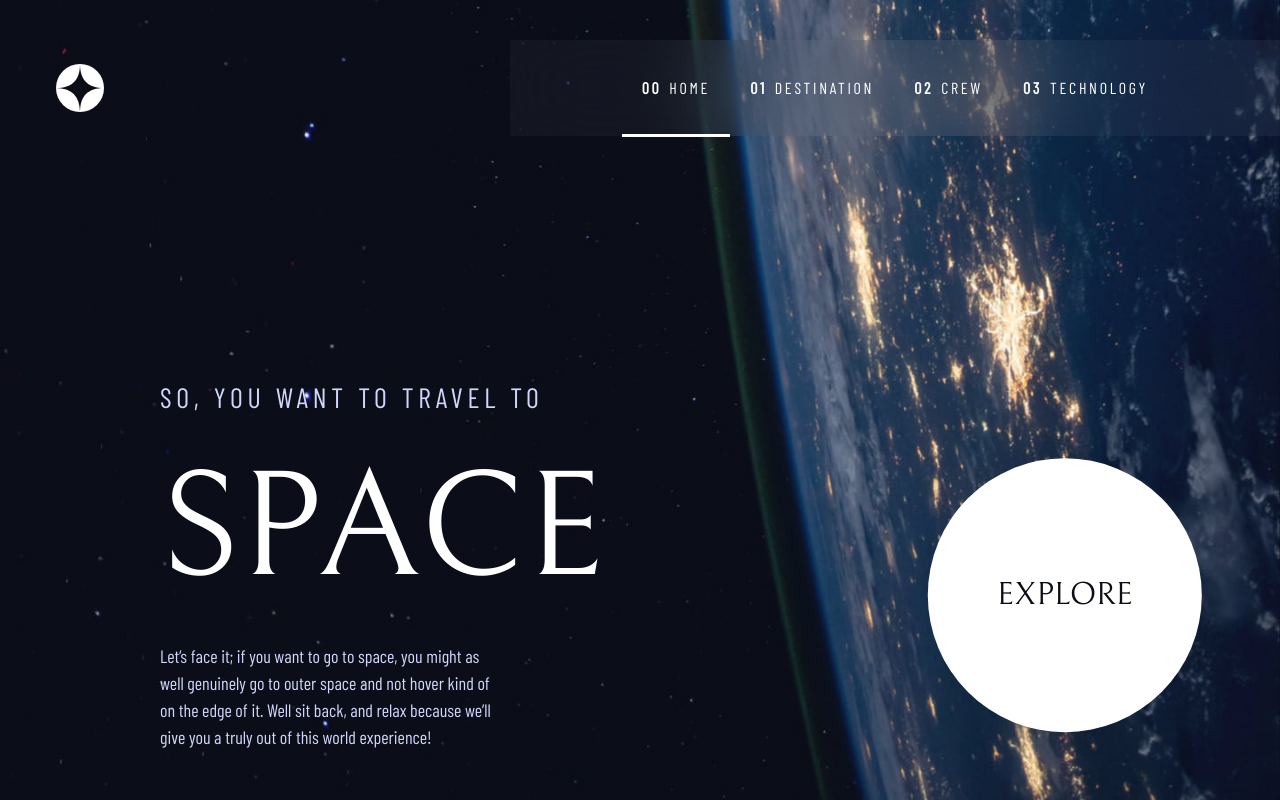
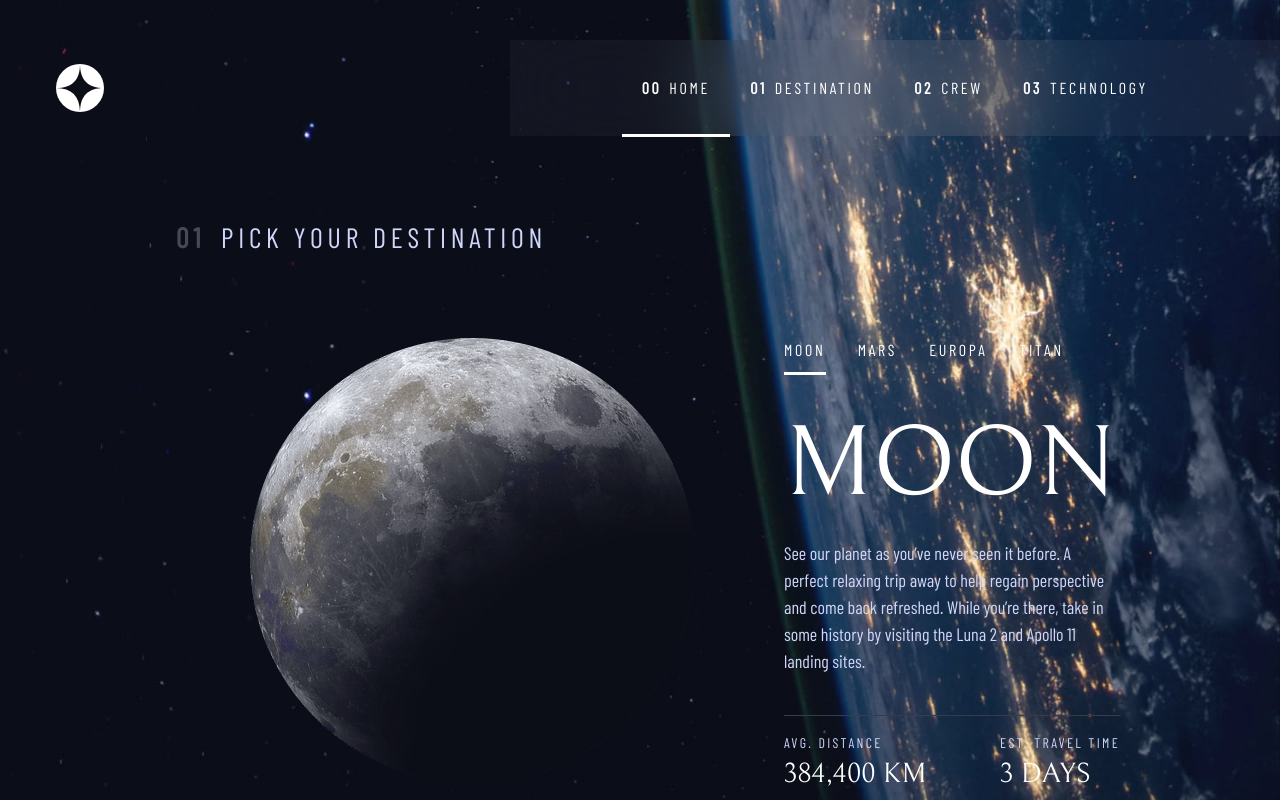
Before and after one commit to ostmartin/space-tourism-multi-page-website, a React (Vite) app: page / in a window 1280 px wide. Built offline with nearby package versions, Linux system fonts and the light colour scheme.

Commit message:
optimized styles for destination component, deleted destination.module.scss

```diff
--- a/src/features/destination/Destination.jsx
+++ b/src/features/destination/Destination.jsx
@@ -1,41 +1,40 @@
 import { useState } from 'react';
 
-import { Tab } from '../../ui';
+import { Tab, Heading, SubHeading, BodyText } from '../../ui';
 
-import styles from './styles/destination.module.scss';
 import Moon from './images/image-moon.png';
 
 const Destination = () => {
     return (
-        <div className={styles.destinationContainer}>
-            <header>
-                <div className={styles['heading-5']}>
-                    <span>01</span>
+        <div className='px-40'>
+            <header className='py-20'>
+                <div className='heading-5'>
+                    <span className='font-bold text-[#fff] opacity-[0.25] px-4'>01</span>
                     pick your destination
                 </div>
             </header>
-            <section className={styles.destinationContant}>
-                <div className={styles.planet}>
-                    <img src={Moon} alt="Moon" />
+            <section className='flex flex-row justify-between'>
+                <div className='w-[65%]'>
+                    <img className='m-auto' src={Moon} alt="Moon" />
                 </div>
-                <div className={styles.tabs}>
-                    <ul className={styles.tabsList}>
+                <div className='container h-full max-w-[50%] w-[35%]'>
+                    <ul className='flex w-full gap-8 mb-4'>
                         <Tab text={'Moon'} addClass='active'/>
                         <Tab text={'Mars'}/>
                         <Tab text={'Europa'}/>
                         <Tab text={'Titan'}/>
                     </ul>
-                    <div className={styles.tabsDescription}>
-                        <div className={styles['heading-2']}>Moon</div>
-                        <div className={styles['body-text']}>See our planet as you’ve never seen it before. A perfect relaxing trip away to help regain perspective and come back refreshed. While you’re there, take in some history by visiting the Luna 2 and Apollo 11 landing sites.</div>
-                        <div className={styles.tabsDescriptionFooter}>
-                            <div className={styles['sub-1']}>
-                                <span className={styles['sub-2']}>avg. distance</span><br/>
-                                384,400 km
+                    <div>
+                        <Heading text={'Moon'} level={'2'}/>
+                        <BodyText addClass={'pb-10 pe-4'} text={'See our planet as you’ve never seen it before. A perfect relaxing trip away to help regain perspective and come back refreshed. While you’re there, take in some history by visiting the Luna 2 and Apollo 11 landing sites.'}/>
+                        <div className='flex flex-row justify-between pt-4 border-t-[1px] border-solid border-[#383b4b]'>
+                            <div>
+                                <SubHeading text={'avg. distance'} level={'2'}/>
+                                <SubHeading text={'384,400 km'} level={'1'}/>
                             </div>
-                            <div className={styles['sub-1']}>
-                                <span className={styles['sub-2']}>est. travel time</span><br/>
-                                3 days
+                            <div>
+                                <SubHeading text={'est. travel time'} level={'2'}/>
+                                <SubHeading text={'3 days'} level={'1'}/>
                             </div>
                         </div>
                     </div>
--- a/src/features/destination/styles/destination.module.scss
+++ /dev/null
@@ -1,94 +0,0 @@
-@import '../../../main.scss';
-
-.destinationContainer{
-    @apply px-40;
-}
-
-.destinationContant{
-    @apply flex flex-row justify-between;
-}
-
-header{
-    @apply py-20;
-
-    .heading-5{
-        span{
-            font-weight: 700;
-            color: #fff;
-            opacity: 0.25;
-            padding-inline: 1rem
-        }
-    }
-}
-
-.planet{
-    // @apply max-w-[50%];
-
-    width: 65%;
-
-    img{
-        margin: auto
-    }
-}
-
-.tabs{
-    @apply container h-full max-w-[50%] w-[35%];
-
-    &List{
-        @apply flex w-full gap-8 mb-4;
-
-        &Item{
-            @apply flex gap-2 align-text-top pb-3;
-            @extend .nav-text;
-
-            cursor: pointer;
-            position: relative;
-
-            &::after{
-                content: '';
-                background-color: #fff;
-                width: 100%;
-                height: 3px;
-                position: absolute;
-                bottom: -1px;
-                right: 0;
-                opacity: 0;
-                scale: 0;
-                transition: all 0.3s ease;
-            }
-
-            &:hover{
-               &::after{
-                scale: 1;
-                opacity: 0.5021;
-               }
-            }
-
-            &.active{
-                &::after{
-                    opacity: 1;
-                }
-                &::before{
-                    opacity: 1;
-                }
-            }
-        }
-    }
-
-    &Description{
-
-        .body-text{
-            @apply pb-10 pe-4;
-        }
-
-        &Footer{
-            @apply flex flex-row justify-between pt-4;
-
-            div{
-                width: 40%;
-            }
-
-            border-top: 1px solid #383b4b;
-        }
-    }
-}
--- a/src/features/mainPage/MainPage.jsx
+++ b/src/features/mainPage/MainPage.jsx
@@ -28,8 +28,8 @@ const MainPage = () => {
                 </div>
                 <Navigation onChangeCurrentTab={onChangeCurrentTab} curTab={curTab}/>
             </div>
-            <Home/>
-            {/* <Destination/> */}
+            {/* <Home/> */}
+            <Destination/>
             {/* <Crew/> */}
             {/* <Technology/> */}
         </div>
--- a/src/ui/SubHeading.jsx
+++ b/src/ui/SubHeading.jsx
@@ -1,20 +1,21 @@
 const SubHeading = ({text, level}) => {
-    const classes = 'customize_subheading text-light uppercase';
+    const classes = 'customize_subheading uppercase';
     let addClass = '';
 
     switch (level) {
         case '1': {
-            addClass = 'text-h28 font-bell';
-            return;
+            addClass = 'text-h28 font-bell text-light';
+            break;
         }
         case '2': {
-            addClass = 'text-h14 tracking-2.35 font-barl';
-            return;
+            addClass = 'text-h14 tracking-2.35 font-barl text-purple';
+            break;
         }
+        default: break;
     }
 
     return (
-        <div className={`${classes} + ${addClass}`}>
+        <div className={`${classes} ${addClass}`}>
             {text}
         </div>
     )
```
